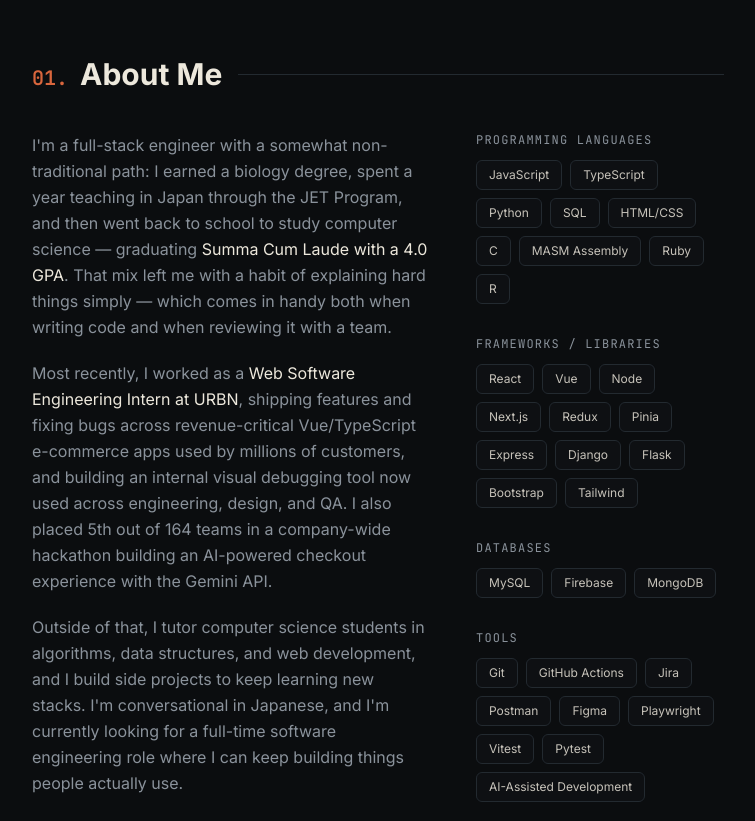
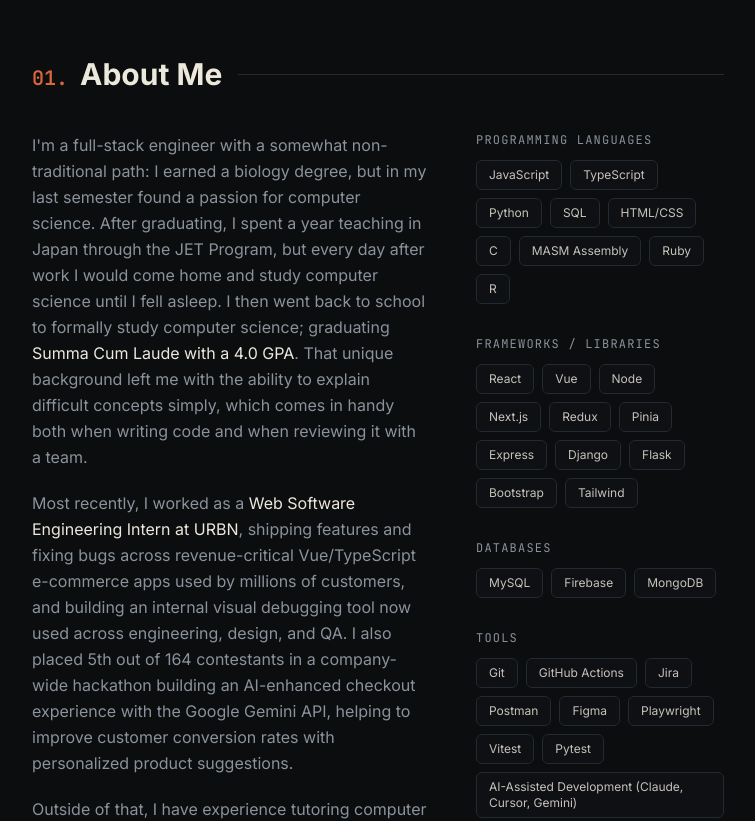
Before and after one commit to logansailer/Web-Portfolio, a React (Vite) app: page / in a window 1280 px wide. Shown: the part 840-1661 px from the top of the page, without its empty margins (492-1247 px from the left). Built offline with nearby package versions, Linux system fonts and the light colour scheme.

Commit message:
content updates

```diff
--- a/src/components/sections/About.jsx
+++ b/src/components/sections/About.jsx
@@ -21,28 +21,39 @@ const About = () => {
       >
         <div className="lg:col-span-3 flex flex-col gap-5 text-mist-300 leading-relaxed">
           <p>
-            I&apos;m a full-stack engineer with a somewhat non-traditional path: I earned a
-            biology degree, spent a year teaching in Japan through the JET Program, and then
-            went back to school to study computer science &mdash; graduating{" "}
-            <span className="text-mist-100">Summa Cum Laude with a 4.0 GPA</span>. That mix
-            left me with a habit of explaining hard things simply — which comes in handy both
-            when writing code and when reviewing it with a team.
+            I&apos;m a full-stack engineer with a somewhat non-traditional path:
+            I earned a biology degree, but in my last semester found a passion
+            for computer science. After graduating, I spent a year teaching in
+            Japan through the JET Program, but every day after work I would come
+            home and study computer science until I fell asleep. I then went
+            back to school to formally study computer science; graduating{" "}
+            <span className="text-mist-100">
+              Summa Cum Laude with a 4.0 GPA
+            </span>
+            . That unique background left me with the ability to explain
+            difficult concepts simply, which comes in handy both when writing
+            code and when reviewing it with a team.
           </p>
           <p>
             Most recently, I worked as a{" "}
-            <span className="text-mist-100">Web Software Engineering Intern at URBN</span>,
-            shipping features and fixing bugs across revenue-critical Vue/TypeScript
-            e-commerce apps used by millions of customers, and building an internal visual
-            debugging tool now used across engineering, design, and QA. I also placed 5th out
-            of 164 teams in a company-wide hackathon building an AI-powered checkout
-            experience with the Gemini API.
+            <span className="text-mist-100">
+              Web Software Engineering Intern at URBN
+            </span>
+            , shipping features and fixing bugs across revenue-critical
+            Vue/TypeScript e-commerce apps used by millions of customers, and
+            building an internal visual debugging tool now used across
+            engineering, design, and QA. I also placed 5th out of 164
+            contestants in a company-wide hackathon building an AI-enhanced
+            checkout experience with the Google Gemini API, helping to improve
+            customer conversion rates with personalized product suggestions.
           </p>
           <p>
-            Outside of that, I tutor computer science students in algorithms, data
-            structures, and web development, and I build side projects to keep learning new
-            stacks. I&apos;m conversational in Japanese, and I&apos;m currently looking for a
-            full-time software engineering role where I can keep building things people
-            actually use.
+            Outside of that, I have experience tutoring computer science
+            students in algorithms, data structures, and web development, and I
+            build side projects to keep learning new stacks. I&apos;m
+            conversational in Japanese, and I&apos;m currently looking for a
+            full-time software engineering role where I can keep building things
+            people actually use.
           </p>
 
           <div className="flex flex-col gap-4 mt-4">
@@ -57,7 +68,9 @@ const About = () => {
                     {edu.degree} &middot; {edu.detail}
                   </p>
                 </div>
-                <p className="font-mono text-xs text-mist-300 whitespace-nowrap">{edu.date}</p>
+                <p className="font-mono text-xs text-mist-300 whitespace-nowrap">
+                  {edu.date}
+                </p>
               </div>
             ))}
           </div>
--- a/src/components/sections/Contact.jsx
+++ b/src/components/sections/Contact.jsx
@@ -19,14 +19,15 @@ const Contact = () => {
         variants={fadeUp}
         className="flex flex-col items-center gap-6 max-w-xl"
       >
-        <p className="font-mono text-accent text-sm tracking-widest">04. What&apos;s next?</p>
+        <p className="font-mono text-accent text-sm tracking-widest">
+          04. What&apos;s next?
+        </p>
         <h2 className="text-3xl sm:text-4xl md:text-5xl font-extrabold text-mist-100">
           Let&apos;s build something worth shipping.
         </h2>
         <p className="text-mist-300 leading-relaxed">
-          I&apos;m actively looking for full-time software engineering roles. Whether you
-          have an opening, a question, or just want to talk shop about code, my inbox is
-          open.
+          I&apos;m actively looking for full-time software engineering roles.
+          Feel free to reach out if you have any questions!
         </p>
         <a
           href={`mailto:${PROFILE.email}`}
--- a/src/components/sections/Hero.jsx
+++ b/src/components/sections/Hero.jsx
@@ -38,7 +38,6 @@ const Hero = () => {
           <span className="italic font-serif text-accent">
             people actually use.
           </span>{" "}
-
         </motion.h1>
         <motion.p
           variants={item}
@@ -46,9 +45,9 @@ const Hero = () => {
         >
           I&apos;ve shipped features for millions of e-commerce customers at
           URBN, implemented an AI-powered shopping experience with the Gemini
-          API, built a unix shell, and designed relational databases from
-          scratch. I like owning problems end-to-end, and I&apos;m just as
-          comfortable explaining the solution as I am building it.
+          API, and built a directory to help match patients to mental health
+          providers faster. I like owning problems end-to-end, and I&apos;m just
+          as comfortable explaining the solution as I am building it.
         </motion.p>
         <motion.div
           variants={item}
--- a/src/data/portfolio.js
+++ b/src/data/portfolio.js
@@ -6,7 +6,8 @@ export const PROFILE = {
   location: "Philadelphia, PA",
   email: "logansailer0633@gmail.com",
   status: "Open to new-grad software roles",
-  blurb: "Full-stack engineer who likes owning problems end to end — design, code, and ship.",
+  blurb:
+    "Full-stack engineer who likes owning problems end to end — design, code, and ship.",
 };
 
 export const NAV_LINKS = [
@@ -53,7 +54,7 @@ export const EXPERIENCE = [
   {
     company: "URBN",
     companyFull: "Urban Outfitters, Anthropologie, Free People, Nuuly",
-    href: "https://www.urbn.com/",
+    href: "https://www.urbn.com/our-brands",
     role: "Web Software Engineering Intern",
     location: "Philadelphia, Pennsylvania",
     date: "June 2026 – August 2026",
@@ -73,7 +74,12 @@ export const EXPERIENCE = [
     bullets: [
       "Tutored students in CS fundamentals, including algorithms, data structures, and web development.",
     ],
-    tags: ["Algorithms", "Data Structures", "Teaching"],
+    tags: [
+      "Algorithms",
+      "Data Structures",
+      "Full-Stack Development",
+      "Teaching",
+    ],
   },
   {
     company: "JET Program",
@@ -86,7 +92,7 @@ export const EXPERIENCE = [
     bullets: [
       "Designed and delivered lessons while adapting technical concepts across language and cultural barriers.",
     ],
-    tags: ["Communication", "Curriculum Design"],
+    tags: ["Communication", "Teaching"],
   },
 ];
 
@@ -109,7 +115,7 @@ export const PROJECTS = [
     linkLabel: "Built for URBN",
     stack: ["Vue", "TypeScript", "AI"],
     description:
-      "An AI-enhanced post-checkout \"Add to Order\" experience integrating the Google Gemini API with an existing recommendation system to deliver curated, real-time suggestions.",
+      'An AI-enhanced post-checkout "Add to Order" experience integrating the Google Gemini API into an existing recommendation system to deliver curated, real-time suggestions.',
     highlight:
       "Earned 5th place among 164 participants, advancing to executive-round judging in a company-wide hackathon.",
   },
@@ -149,7 +155,7 @@ export const PROJECTS = [
     description:
       "A Unix-like shell written in C supporting command execution, process control, and input parsing using low-level system calls.",
     highlight:
-      "Implemented I/O redirection, signal handling, and foreground/background process management.",
+      "Implemented I/O redirection, signal handling, and foreground/background process management from scratch.",
   },
 ];
 
@@ -199,7 +205,7 @@ export const SKILLS = [
       "Playwright",
       "Vitest",
       "Pytest",
-      "AI-Assisted Development",
+      "AI-Assisted Development (Claude, Cursor, Gemini)",
     ],
   },
 ];
```
